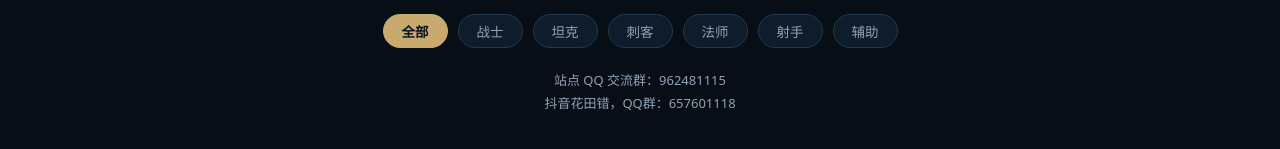
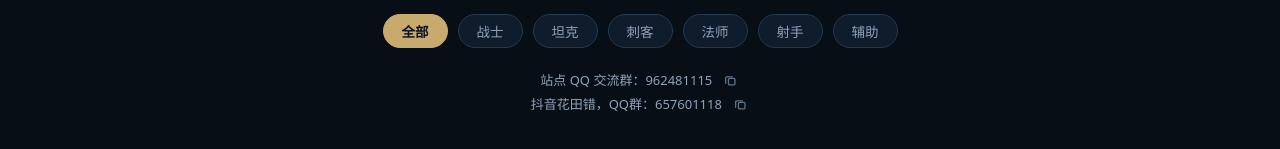
Before and after one commit to zmer007/LOL-FCLM, a Vue app in the folder frontend/: page / in a window 1280 px wide. Shown: the part 299-448 px from the top of the page. Built offline with nearby package versions, Linux system fonts and the light colour scheme; no server answers.

Commit message:
feat(home): 添加 QQ 群号复制功能

```diff
--- a/frontend/src/views/HomeView.vue
+++ b/frontend/src/views/HomeView.vue
@@ -46,6 +46,26 @@ function onSearch() {
 // 点击头像进入该英雄的对线页；优先用短名（阿狸），其次全名
 function enterHero(h: Hero) {
   router.push({ path: '/matchup', query: { champion: h.title || h.name } })
+}
+
+// 复制 QQ 群号，成功后短暂显示「已复制」
+const copied = ref('')
+async function copyText(text: string, key: string) {
+  try {
+    await navigator.clipboard.writeText(text)
+  } catch {
+    // 剪贴板 API 不可用时降级为临时 textarea 复制
+    const ta = document.createElement('textarea')
+    ta.value = text
+    document.body.appendChild(ta)
+    ta.select()
+    document.execCommand('copy')
+    ta.remove()
+  }
+  copied.value = key
+  setTimeout(() => {
+    if (copied.value === key) copied.value = ''
+  }, 1500)
 }
 </script>
 
@@ -103,8 +123,41 @@ function enterHero(h: Hero) {
 
     <!-- 站点交流联系方式 -->
     <div class="contact">
-      <p>站点 QQ 交流群：962481115</p>
-      <p>抖音花田错，QQ群：657601118</p>
+      <p>
+        站点 QQ 交流群：962481115
+        <button
+          type="button"
+          class="copy-btn"
+          :title="copied === 'site' ? '已复制' : '复制'"
+          @click="copyText('962481115', 'site')"
+        >
+          <!-- 复制成功时切换为对勾图标 -->
+          <svg v-if="copied === 'site'" viewBox="0 0 16 16" class="copy-icon">
+            <path d="M3 8.5 L6.5 12 L13 4.5" fill="none" stroke="currentColor" stroke-width="2" stroke-linecap="round" stroke-linejoin="round" />
+          </svg>
+          <svg v-else viewBox="0 0 16 16" class="copy-icon">
+            <rect x="5.5" y="5.5" width="8" height="8" rx="1.5" fill="none" stroke="currentColor" stroke-width="1.6" />
+            <path d="M10.5 3.5 H3.5 A1.5 1.5 0 0 0 2 5 V11.5" fill="none" stroke="currentColor" stroke-width="1.6" stroke-linecap="round" />
+          </svg>
+        </button>
+      </p>
+      <p>
+        抖音花田错，QQ群：657601118
+        <button
+          type="button"
+          class="copy-btn"
+          :title="copied === 'douyin' ? '已复制' : '复制'"
+          @click="copyText('657601118', 'douyin')"
+        >
+          <svg v-if="copied === 'douyin'" viewBox="0 0 16 16" class="copy-icon">
+            <path d="M3 8.5 L6.5 12 L13 4.5" fill="none" stroke="currentColor" stroke-width="2" stroke-linecap="round" stroke-linejoin="round" />
+          </svg>
+          <svg v-else viewBox="0 0 16 16" class="copy-icon">
+            <rect x="5.5" y="5.5" width="8" height="8" rx="1.5" fill="none" stroke="currentColor" stroke-width="1.6" />
+            <path d="M10.5 3.5 H3.5 A1.5 1.5 0 0 0 2 5 V11.5" fill="none" stroke="currentColor" stroke-width="1.6" stroke-linecap="round" />
+          </svg>
+        </button>
+      </p>
     </div>
   </main>
 </template>
@@ -270,4 +323,28 @@ function enterHero(h: Hero) {
   font-size: 13px;
   color: var(--mute);
 }
+/* 复制按钮：与文本同排的极小图标按钮 */
+.copy-btn {
+  display: inline-flex;
+  align-items: center;
+  justify-content: center;
+  vertical-align: -2px;
+  width: 18px;
+  height: 18px;
+  padding: 0;
+  margin-left: 6px;
+  color: var(--faint);
+  background: none;
+  border: 0;
+  border-radius: 4px;
+  cursor: pointer;
+  transition: color 0.15s;
+}
+.copy-btn:hover {
+  color: var(--gold-bright);
+}
+.copy-icon {
+  width: 13px;
+  height: 13px;
+}
 </style>
```
